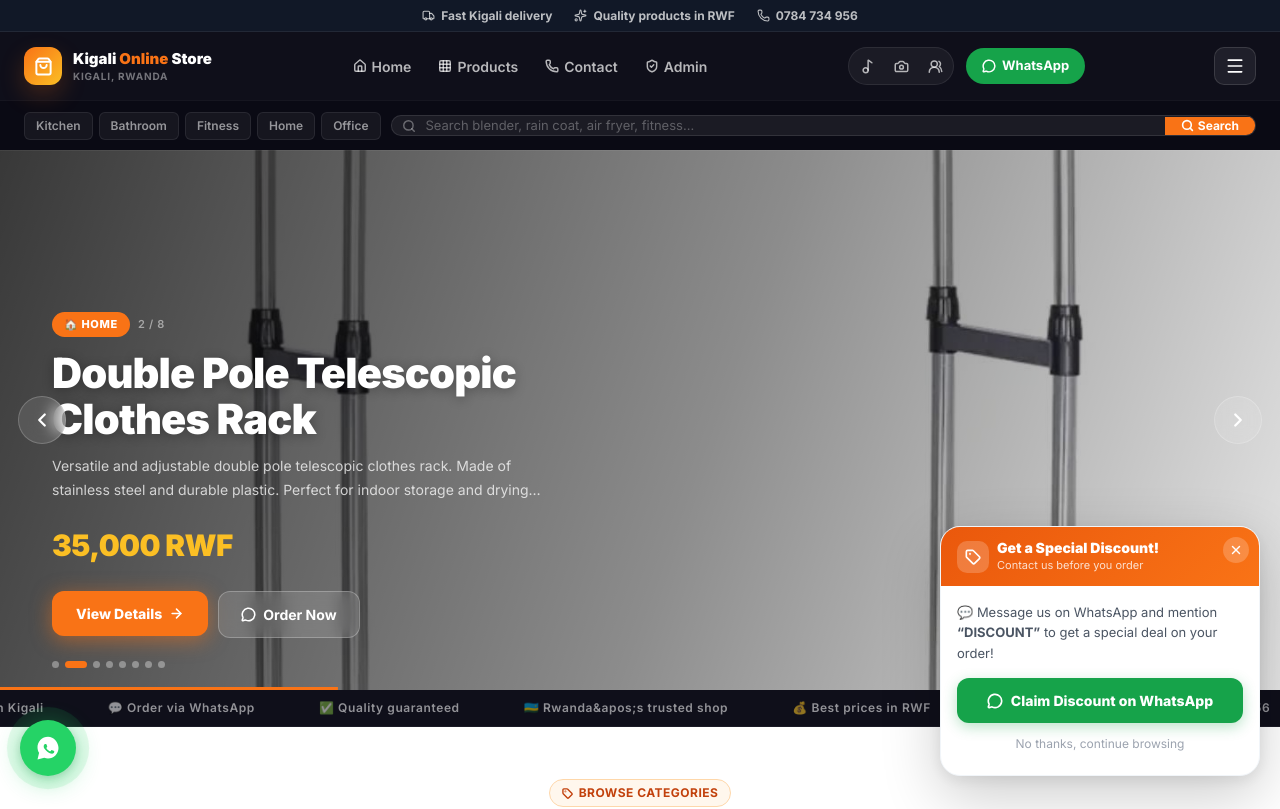
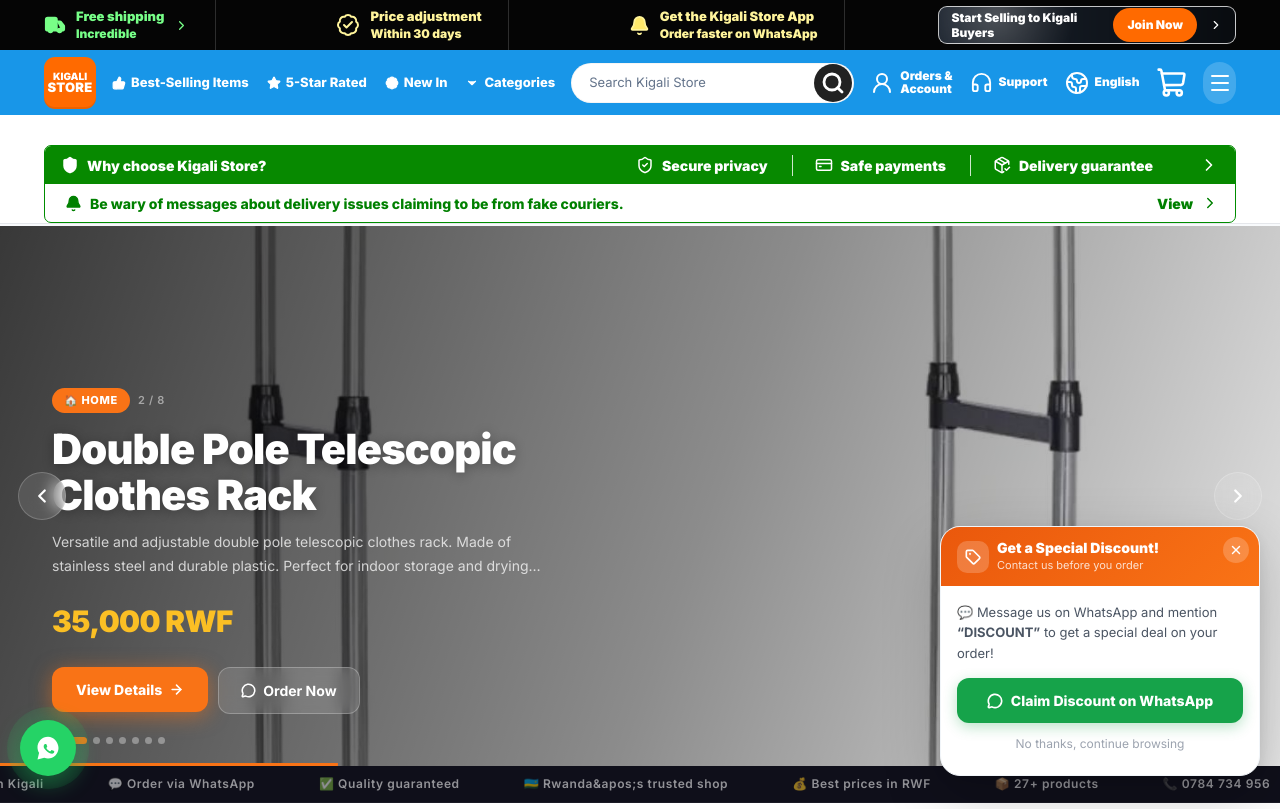
Before and after one commit to luckyusY/kigalionlinestore, a Next.js app: page / in a window 1280 px wide. Shown: the top 809 px of the page. Built offline with nearby package versions, Linux system fonts and the light colour scheme.

Commit message:
Restyle storefront header like Temu

```diff
--- a/app/globals.css
+++ b/app/globals.css
@@ -17,147 +17,247 @@
 .lenis.lenis-smooth [data-lenis-prevent] { overscroll-behavior: contain; }
 .lenis.lenis-stopped { overflow: hidden; }
 
-/* Site header - fixed two-tier dark bar
-   Desktop: promo + top + search = 150px
-   Mobile: promo + top = 96px
-*/
+/* Temu-style shopping header */
 .site-header {
   position: fixed;
   top: 0; left: 0; right: 0;
   z-index: 9999;
-  background: #0f0f1a;
-  box-shadow: 0 1px 0 rgba(255,255,255,0.06);
+  background: #fff;
+  box-shadow: 0 1px 0 rgba(15,23,42,0.08);
 }
 
-.header-promo {
-  height: 32px;
+.temu-top-strip {
+  height: 50px;
+  background: #050505;
+  color: #fff;
+  display: flex;
+  align-items: center;
+  justify-content: space-between;
+  padding: 0 44px;
+  gap: 16px;
+}
+.temu-top-item {
+  min-width: 0;
+  height: 100%;
+  display: flex;
+  align-items: center;
+  gap: 10px;
+  color: #fff49b;
+  text-decoration: none;
+  font-size: 13px;
+  font-weight: 900;
+  padding: 0 26px;
+  border-right: 1px solid rgba(255,255,255,0.16);
+}
+.temu-top-item:first-child {
+  color: #77ff88;
+  padding-left: 0;
+}
+.temu-top-item span {
+  display: flex;
+  flex-direction: column;
+  line-height: 1.05;
+}
+.temu-top-item small {
+  color: inherit;
+  font-size: 12px;
+  margin-top: 4px;
+}
+.temu-seller-card {
+  height: 38px;
+  min-width: 278px;
+  border: 1px solid rgba(255,255,255,0.75);
+  border-radius: 9px;
+  display: flex;
+  align-items: center;
+  justify-content: flex-end;
+  gap: 12px;
+  padding: 0 12px;
+  color: #fff;
+  text-decoration: none;
+  background:
+    linear-gradient(90deg, rgba(0,0,0,0.2), rgba(0,0,0,0.72)),
+    radial-gradient(circle at 20% 20%, rgba(255,255,255,0.35), transparent 32%),
+    #1f2937;
+  font-size: 12px;
+  font-weight: 900;
+}
+.temu-seller-card span { max-width: 150px; line-height: 1.25; }
+.temu-seller-card strong {
+  background: #ff6a00;
+  color: #fff;
+  border-radius: 999px;
+  padding: 8px 14px;
+  white-space: nowrap;
+}
+
+.temu-blue-nav {
+  height: 65px;
   display: flex;
   align-items: center;
   justify-content: center;
-  gap: 22px;
-  padding: 0 16px;
-  background: #111827;
-  border-bottom: 1px solid rgba(255,255,255,0.07);
-  color: rgba(255,255,255,0.72);
-  font-size: 12px;
-  font-weight: 700;
+  gap: 16px;
+  padding: 0 44px;
+  background: #1896e8;
 }
-.header-promo span,
-.header-promo a {
+.temu-logo {
+  width: 52px;
+  height: 52px;
+  flex: 0 0 52px;
+  border-radius: 11px;
+  background: #ff6a00;
+  color: #fff;
+  display: inline-flex;
+  flex-direction: column;
+  align-items: center;
+  justify-content: center;
+  text-decoration: none;
+  line-height: 0.95;
+  box-shadow: inset 0 -2px 0 rgba(0,0,0,0.08);
+}
+.temu-logo span {
+  font-size: 10px;
+  font-weight: 900;
+}
+.temu-logo strong {
+  font-size: 13px;
+  font-weight: 900;
+  letter-spacing: 0.02em;
+}
+.temu-main-links {
+  align-items: center;
+  gap: 18px;
+  flex: 0 0 auto;
+}
+.temu-main-links a {
+  display: inline-flex;
+  align-items: center;
+  gap: 5px;
+  color: #fff;
+  text-decoration: none;
+  font-size: 13px;
+  font-weight: 800;
+  white-space: nowrap;
+}
+.temu-search {
+  height: 40px;
+  min-width: 260px;
+  flex: 1 1 360px;
+  display: flex;
+  align-items: center;
+  background: #fff;
+  border-radius: 999px;
+  padding-left: 18px;
+  box-shadow: inset 0 0 0 1px rgba(0,0,0,0.04);
+}
+.temu-search input {
+  flex: 1;
+  min-width: 0;
+  border: 0;
+  outline: 0;
+  color: #111827;
+  font: inherit;
+  font-size: 13px;
+}
+.temu-search input::placeholder { color: #64748b; }
+.temu-search button {
+  width: 38px;
+  height: 38px;
+  margin-right: 2px;
+  border: 0;
+  border-radius: 999px;
+  display: inline-flex;
+  align-items: center;
+  justify-content: center;
+  background: #222;
+  color: #fff;
+  cursor: pointer;
+}
+.temu-actions {
+  align-items: center;
+  gap: 17px;
+  flex: 0 0 auto;
+}
+.temu-actions a {
+  color: #fff;
   display: inline-flex;
   align-items: center;
   gap: 6px;
-  color: inherit;
   text-decoration: none;
+  font-weight: 900;
+  font-size: 12px;
+  line-height: 1.05;
   white-space: nowrap;
 }
-.header-promo a:hover { color: #fff; }
 
-.header-top {
-  height: 68px;
+.temu-trust-wrap {
+  margin: 30px 44px 0;
+  border: 1px solid #008d00;
+  border-radius: 7px;
+  overflow: hidden;
+  background: #fff;
+}
+.temu-trust-primary {
+  min-height: 38px;
+  background: #078900;
+  color: #fff;
+  display: flex;
+  align-items: center;
+  gap: 22px;
+  padding: 0 16px;
+  font-size: 14px;
+  font-weight: 900;
+}
+.temu-trust-primary span {
+  display: inline-flex;
+  align-items: center;
+  gap: 8px;
+  padding-right: 24px;
+  border-right: 1px solid rgba(255,255,255,0.8);
+  white-space: nowrap;
+}
+.temu-trust-primary span:first-child {
+  margin-right: auto;
+  border-right: 0;
+}
+.temu-trust-primary span:nth-last-child(2) { border-right: 0; }
+.temu-trust-alert {
+  min-height: 38px;
   display: flex;
   align-items: center;
   justify-content: space-between;
-  padding: 0 24px;
-  max-width: 1320px;
-  margin: 0 auto;
-  gap: 16px;
+  gap: 14px;
+  padding: 0 16px 0 20px;
+  color: #008000;
+  font-size: 14px;
+  font-weight: 800;
+}
+.temu-trust-alert span,
+.temu-trust-alert a {
+  display: inline-flex;
+  align-items: center;
+  gap: 8px;
+}
+.temu-trust-alert a {
+  color: #008000;
+  text-decoration: none;
+  font-weight: 900;
+  white-space: nowrap;
 }
 
-.brand-lockup {
-  display: flex;
-  align-items: center;
-  gap: 11px;
-  text-decoration: none;
-  flex-shrink: 0;
-}
-.brand-mark {
-  width: 38px;
-  height: 38px;
-  border-radius: 12px;
-  background: linear-gradient(135deg, #f97316, #fbbf24);
+.temu-menu-button {
+  width: 42px;
+  height: 42px;
+  border: 0;
+  border-radius: 999px;
+  color: #fff;
+  background: rgba(255,255,255,0.18);
   display: inline-flex;
   align-items: center;
   justify-content: center;
-  flex-shrink: 0;
-  box-shadow: 0 10px 24px rgba(249,115,22,0.22);
-}
-.brand-copy { display: flex; flex-direction: column; line-height: 1; }
-.brand-copy strong {
-  color: #fff;
-  font-weight: 900;
-  font-size: 15px;
-  letter-spacing: 0;
-}
-.brand-copy strong span { color: #f97316; }
-.brand-copy small {
-  color: rgba(255,255,255,0.42);
-  font-size: 10px;
-  font-weight: 700;
-  letter-spacing: 0.08em;
-  text-transform: uppercase;
-  margin-top: 5px;
 }
 
-.header-nav { align-items: center; gap: 3px; }
-.header-actions { align-items: center; gap: 12px; }
-.header-socials {
-  display: inline-flex;
-  align-items: center;
-  gap: 6px;
-  padding: 4px;
-  border-radius: 999px;
-  background: rgba(255,255,255,0.05);
-  border: 1px solid rgba(255,255,255,0.08);
-}
-.header-socials a {
-  width: 28px;
-  height: 28px;
-  display: inline-flex;
-  align-items: center;
-  justify-content: center;
-  color: rgba(255,255,255,0.68);
-  border-radius: 999px;
-  transition: color 0.16s, background 0.16s;
-}
-.header-socials a:hover { color: #fff; background: rgba(249,115,22,0.22); }
-
-/* search tier */
-.header-search-bar {
-  height: 50px;
-  background: #0a0a14;
-  border-top: 1px solid rgba(255,255,255,0.05);
-  display: flex;
-  align-items: center;
-  padding: 0 24px;
-}
-.header-search-inner {
-  max-width: 1320px;
-  width: 100%;
-  margin: 0 auto;
-  display: flex;
-  align-items: center;
-  gap: 10px;
-}
-
-.hs-pill {
-  display: inline-flex;
-  align-items: center;
-  gap: 4px;
-  padding: 4px 11px;
-  background: rgba(255,255,255,0.05);
-  border: 1px solid rgba(255,255,255,0.08);
-  border-radius: 6px;
-  color: rgba(255,255,255,0.55);
-  font-size: 12px;
-  font-weight: 600;
-  text-decoration: none;
-  transition: all 0.15s;
-  white-space: nowrap;
-  cursor: pointer;
-}
-.hs-pill:hover { background: rgba(249,115,22,0.12); border-color: rgba(249,115,22,0.3); color: #f97316; }
-
+/* Legacy search classes used in mobile drawer */
 .hs-form { display: flex; flex: 1; min-width: 0; }
 .quick-cats { display: flex; gap: 6px; flex-shrink: 0; }
 .hs-input-wrap {
@@ -218,14 +318,13 @@
   align-items: center;
 }
 
-/* Mobile drawer */
-.mobile-drawer {
-  position: absolute; top: 96px; left: 0; right: 0;
-  background: #0f0f1a;
-  border-top: 1px solid rgba(255,255,255,0.07);
+.temu-mobile-drawer {
+  position: absolute; top: 115px; left: 0; right: 0;
+  background: #1896e8;
+  border-top: 1px solid rgba(255,255,255,0.25);
   z-index: 9999;
   padding: 16px 20px 24px;
-  box-shadow: 0 20px 40px rgba(0,0,0,0.5);
+  box-shadow: 0 20px 40px rgba(15,23,42,0.28);
 }
 .mobile-search-wrap {
   display: flex; align-items: center;
@@ -272,19 +371,57 @@
 }
 
 /* Offset */
-.page-main { padding-top: 150px; }
+.page-main { padding-top: 226px; }
 @media (max-width: 767px) {
-  .header-search-bar { display: none; }
-  .header-promo {
+  .temu-top-strip {
+    height: 42px;
+    padding: 0 12px;
     justify-content: flex-start;
     overflow-x: auto;
-    gap: 16px;
+    gap: 0;
     scrollbar-width: none;
   }
-  .header-promo::-webkit-scrollbar { display: none; }
-  .header-top { height: 64px; padding: 0 16px; }
-  .brand-copy strong { font-size: 14px; }
-  .page-main { padding-top: 96px; }
+  .temu-top-strip::-webkit-scrollbar { display: none; }
+  .temu-top-item {
+    flex: 0 0 auto;
+    padding: 0 18px;
+    font-size: 12px;
+  }
+  .temu-seller-card { display: none; }
+  .temu-blue-nav {
+    height: 56px;
+    padding: 0 12px;
+    gap: 10px;
+  }
+  .temu-logo {
+    width: 46px;
+    height: 46px;
+    flex-basis: 46px;
+  }
+  .temu-search { display: none; }
+  .temu-trust-wrap {
+    margin: 12px 12px 0;
+  }
+  .temu-trust-primary {
+    gap: 10px;
+    overflow-x: auto;
+    padding: 0 12px;
+    scrollbar-width: none;
+  }
+  .temu-trust-primary::-webkit-scrollbar { display: none; }
+  .temu-trust-primary span {
+    flex: 0 0 auto;
+    padding-right: 14px;
+    font-size: 12px;
+  }
+  .temu-trust-primary span:first-child { margin-right: 0; }
+  .temu-trust-alert {
+    font-size: 12px;
+    line-height: 1.35;
+    padding: 8px 12px;
+  }
+  .temu-mobile-drawer { top: 98px; }
+  .page-main { padding-top: 180px; }
 }
 
 /* Hero carousel */
@@ -353,7 +490,11 @@
 }
 
 /* Footer */
-.site-footer { background: #0a0a14; color: #94a3b8; }
+.site-footer {
+  background: #111;
+  color: #d1d5db;
+  border-top: 6px solid #1896e8;
+}
 .footer-shell {
   max-width: 1320px;
   margin: 0 auto;
@@ -364,9 +505,10 @@
 }
 .footer-brand-panel {
   padding: 24px;
-  border-radius: 18px;
-  background: linear-gradient(135deg, rgba(249,115,22,0.14), rgba(255,255,255,0.04));
-  border: 1px solid rgba(255,255,255,0.08);
+  border-radius: 10px;
+  background: linear-gradient(135deg, #ff6a00, #ff8a00);
+  border: 1px solid rgba(255,255,255,0.16);
+  color: #fff;
 }
 .footer-brand {
   display: inline-flex;
@@ -377,11 +519,11 @@
   font-weight: 900;
   margin-bottom: 14px;
 }
-.footer-brand strong { color: #f97316; }
+.footer-brand strong { color: #fff; }
 .footer-brand-panel p {
   font-size: 13px;
   line-height: 1.7;
-  color: #cbd5e1;
+  color: rgba(255,255,255,0.88);
   max-width: 420px;
   margin-bottom: 18px;
 }
@@ -393,12 +535,12 @@
   display: inline-flex;
   align-items: center;
   justify-content: center;
-  color: #fff;
-  background: rgba(255,255,255,0.08);
-  border: 1px solid rgba(255,255,255,0.1);
+  color: #111;
+  background: #fff;
+  border: 1px solid rgba(255,255,255,0.3);
   transition: background 0.16s, transform 0.16s;
 }
-.footer-socials a:hover { background: #f97316; transform: translateY(-2px); }
+.footer-socials a:hover { background: #1896e8; color: #fff; transform: translateY(-2px); }
 .footer-column,
 .footer-contact { display: flex; flex-direction: column; gap: 10px; }
 .footer-column h4,
@@ -424,7 +566,7 @@
 }
 .footer-column a:hover,
 .footer-contact a:hover { color: #fff; }
-.footer-contact svg { color: #f97316; flex-shrink: 0; }
+.footer-contact svg { color: #1896e8; flex-shrink: 0; }
 .footer-bottom {
   border-top: 1px solid rgba(255,255,255,0.06);
   padding: 14px 20px;
--- a/components/Header.tsx
+++ b/components/Header.tsx
@@ -4,36 +4,39 @@
 import { useCallback, useState } from "react";
 import { useRouter } from "next/navigation";
 import {
-  Camera,
-  Grid3X3,
-  Home,
+  BadgeCheck,
+  Bell,
+  ChevronDown,
+  ChevronRight,
+  CreditCard,
+  Globe2,
+  Headphones,
   Menu,
   MessageCircle,
-  Music2,
-  Phone,
+  PackageCheck,
   Search,
   ShieldCheck,
-  ShoppingBag,
-  Sparkles,
+  ShoppingCart,
+  Star,
+  ThumbsUp,
   Truck,
-  UsersRound,
+  UserRound,
   X,
 } from "lucide-react";
 import { AnimatePresence, motion } from "framer-motion";
 
 const NAV = [
-  { href: "/", label: "Home", Icon: Home },
-  { href: "/products", label: "Products", Icon: Grid3X3 },
-  { href: "/contact", label: "Contact", Icon: Phone },
-  { href: "/admin", label: "Admin", Icon: ShieldCheck },
+  { href: "/products?sort=best-selling", label: "Best-Selling Items", Icon: ThumbsUp },
+  { href: "/products?rating=5", label: "5-Star Rated", Icon: Star },
+  { href: "/products?sort=new", label: "New In", Icon: BadgeCheck },
+  { href: "/products", label: "Categories", Icon: ChevronDown },
 ];
 
-const QUICK_CATS = ["Kitchen", "Bathroom", "Fitness", "Home", "Office"];
-
-const SOCIALS = [
-  { href: "https://www.tiktok.com/@kigalionlinestore", label: "TikTok", Icon: Music2 },
-  { href: "https://www.instagram.com/kigali_online_store/", label: "Instagram", Icon: Camera },
-  { href: "https://web.facebook.com/kigalionlinestore/", label: "Facebook", Icon: UsersRound },
+const MOBILE_NAV = [
+  { href: "/", label: "Home" },
+  { href: "/products", label: "Products" },
+  { href: "/contact", label: "Contact" },
+  { href: "/admin", label: "Admin" },
 ];
 
 export default function Header() {
@@ -54,93 +57,94 @@
 
   return (
     <header className="site-header">
-      <div className="header-promo">
-        <span><Truck size={13} /> Fast Kigali delivery</span>
-        <span><Sparkles size={13} /> Quality products in RWF</span>
-        <a href="tel:+250784734956"><Phone size={13} /> 0784 734 956</a>
+      <div className="temu-top-strip">
+        <Link href="/products" className="temu-top-item">
+          <Truck size={22} fill="#79ff87" />
+          <span><strong>Free shipping</strong><small>Incredible</small></span>
+          <ChevronRight size={15} />
+        </Link>
+        <Link href="/contact" className="temu-top-item">
+          <BadgeCheck size={24} />
+          <span><strong>Price adjustment</strong><small>Within 30 days</small></span>
+        </Link>
+        <Link href="/products" className="temu-top-item">
+          <Bell size={21} fill="#ffe96b" />
+          <span><strong>Get the Kigali Store App</strong><small>Order faster on WhatsApp</small></span>
+        </Link>
+        <Link href="/admin" className="temu-seller-card">
+          <span>Start Selling to Kigali Buyers</span>
+          <strong>Join Now</strong>
+          <ChevronRight size={14} />
+        </Link>
       </div>
 
-      <div className="header-top">
-        <Link href="/" className="brand-lockup" onClick={() => setMenuOpen(false)}>
-          <motion.span
-            className="brand-mark"
-            whileHover={{ rotate: -8, scale: 1.08 }}
-            transition={{ type: "spring", stiffness: 300 }}
-          >
-            <ShoppingBag size={19} color="#fff" strokeWidth={2.5} />
-          </motion.span>
-          <span className="brand-copy">
-            <strong>Kigali <span>Online</span> Store</strong>
-            <small>Kigali, Rwanda</small>
-          </span>
+      <div className="temu-blue-nav">
+        <Link href="/" className="temu-logo" onClick={() => setMenuOpen(false)} aria-label="Kigali Online Store">
+          <span>KIGALI</span>
+          <strong>STORE</strong>
         </Link>
 
-        <nav className="hidden md:flex header-nav">
+        <nav className="hidden lg:flex temu-main-links">
           {NAV.map(({ href, label, Icon }) => (
-            <Link key={href} href={href} className="nav-link">
-              <Icon size={14} strokeWidth={2.5} />
+            <Link key={label} href={href}>
+              <Icon size={14} fill="currentColor" />
               {label}
             </Link>
           ))}
         </nav>
 
-        <div className="hidden md:flex header-actions">
-          <div className="header-socials">
-            {SOCIALS.map(({ href, label, Icon }) => (
-              <a key={label} href={href} target="_blank" rel="noopener noreferrer" aria-label={label}>
-                <Icon size={15} strokeWidth={2.4} />
-              </a>
-            ))}
-          </div>
-          <motion.a
-            href="https://wa.me/250784734956"
-            target="_blank"
-            rel="noopener noreferrer"
-            className="wa-badge"
-            whileHover={{ scale: 1.04 }}
-            whileTap={{ scale: 0.97 }}
-          >
-            <MessageCircle size={14} strokeWidth={2.5} />
-            WhatsApp
-          </motion.a>
+        <form className="temu-search" onSubmit={(event) => { event.preventDefault(); doSearch(desktopQ); }}>
+          <input
+            type="text"
+            value={desktopQ}
+            onChange={(event) => setDesktopQ(event.target.value)}
+            placeholder="Search Kigali Store"
+            aria-label="Search Kigali Store"
+          />
+          <button type="submit" aria-label="Search">
+            <Search size={24} strokeWidth={2.8} />
+          </button>
+        </form>
+
+        <div className="hidden md:flex temu-actions">
+          <Link href="/contact">
+            <UserRound size={24} />
+            <span>Orders &<br />Account</span>
+          </Link>
+          <a href="https://wa.me/250784734956" target="_blank" rel="noopener noreferrer">
+            <Headphones size={23} />
+            <span>Support</span>
+          </a>
+          <Link href="/contact">
+            <Globe2 size={24} />
+            <span>English</span>
+          </Link>
+          <Link href="/products" aria-label="Cart">
+            <ShoppingCart size={31} />
+          </Link>
         </div>
 
         <motion.button
-          className="md:hidden mobile-menu-button"
+          className="md:hidden temu-menu-button"
           onClick={() => setMenuOpen((open) => !open)}
           aria-label="Menu"
-          whileTap={{ scale: 0.9 }}
+          whileTap={{ scale: 0.92 }}
         >
-          {menuOpen ? <X size={20} /> : <Menu size={20} />}
+          {menuOpen ? <X size={24} /> : <Menu size={24} />}
         </motion.button>
       </div>
 
-      <div className="header-search-bar hidden md:flex">
-        <div className="header-search-inner">
-          <div className="quick-cats">
-            {QUICK_CATS.map((cat) => (
-              <Link key={cat} href={`/products?category=${cat}`} className="hs-pill">
-                {cat}
-              </Link>
-            ))}
-          </div>
-
-          <form className="hs-form" onSubmit={(event) => { event.preventDefault(); doSearch(desktopQ); }}>
-            <div className="hs-input-wrap">
-              <span className="hs-input-icon"><Search size={14} strokeWidth={2.5} /></span>
-              <input
-                className="hs-input"
-                type="text"
-                placeholder="Search blender, rain coat, air fryer, fitness..."
-                value={desktopQ}
-                onChange={(event) => setDesktopQ(event.target.value)}
-                aria-label="Search products"
-              />
-              <button type="submit" className="hs-btn">
-                <Search size={13} strokeWidth={3} /> Search
-              </button>
-            </div>
-          </form>
+      <div className="temu-trust-wrap">
+        <div className="temu-trust-primary">
+          <span><ShieldCheck size={18} fill="currentColor" /> Why choose Kigali Store?</span>
+          <span><ShieldCheck size={18} /> Secure privacy</span>
+          <span><CreditCard size={18} /> Safe payments</span>
+          <span><PackageCheck size={18} /> Delivery guarantee</span>
+          <ChevronRight size={20} />
+        </div>
+        <div className="temu-trust-alert">
+          <span><Bell size={17} fill="currentColor" /> Be wary of messages about delivery issues claiming to be from fake couriers.</span>
+          <Link href="/contact">View <ChevronRight size={18} /></Link>
         </div>
       </div>
 
@@ -148,55 +152,44 @@
         {menuOpen && (
           <motion.div
             key="drawer"
-            className="mobile-drawer md:hidden"
-            initial={{ opacity: 0, y: -10 }}
+            className="temu-mobile-drawer md:hidden"
+            initial={{ opacity: 0, y: -8 }}
             animate={{ opacity: 1, y: 0 }}
-            exit={{ opacity: 0, y: -10 }}
-            transition={{ duration: 0.2, ease: "easeOut" }}
+            exit={{ opacity: 0, y: -8 }}
+            transition={{ duration: 0.18, ease: "easeOut" }}
           >
             <form onSubmit={(event) => { event.preventDefault(); doSearch(mobileQ); }}>
               <div className="mobile-search-wrap">
                 <input
                   className="mobile-search-input"
                   type="text"
-                  placeholder="Search products..."
+                  placeholder="Search Kigali Store"
                   value={mobileQ}
                   onChange={(event) => setMobileQ(event.target.value)}
                   autoFocus
                 />
                 <button type="submit" className="mobile-search-btn">
-                  <Search size={16} color="#fff" />
+                  <Search size={18} color="#fff" />
                 </button>
               </div>
             </form>
 
-            {NAV.map(({ href, label, Icon }) => (
-              <Link key={href} href={href} onClick={() => setMenuOpen(false)} className="mobile-nav-link">
-                <Icon size={16} strokeWidth={2.5} />
-                {label}
+            {MOBILE_NAV.map((item) => (
+              <Link key={item.href} href={item.href} onClick={() => setMenuOpen(false)} className="mobile-nav-link">
+                {item.label}
               </Link>
             ))}
 
-            <div className="mobile-socials">
-              {SOCIALS.map(({ href, label, Icon }) => (
-                <a key={label} href={href} target="_blank" rel="noopener noreferrer" aria-label={label}>
-                  <Icon size={17} strokeWidth={2.4} />
-                  {label}
-                </a>
-              ))}
-            </div>
-
-            <motion.a
+            <a
               href="https://wa.me/250784734956"
               target="_blank"
               rel="noopener noreferrer"
               className="wa-badge"
               style={{ display: "flex", justifyContent: "center", marginTop: 14, padding: "13px 0" }}
-              whileTap={{ scale: 0.97 }}
             >
               <MessageCircle size={16} strokeWidth={2.5} />
               WhatsApp Order / 0784 734 956
-            </motion.a>
+            </a>
           </motion.div>
         )}
       </AnimatePresence>
```
